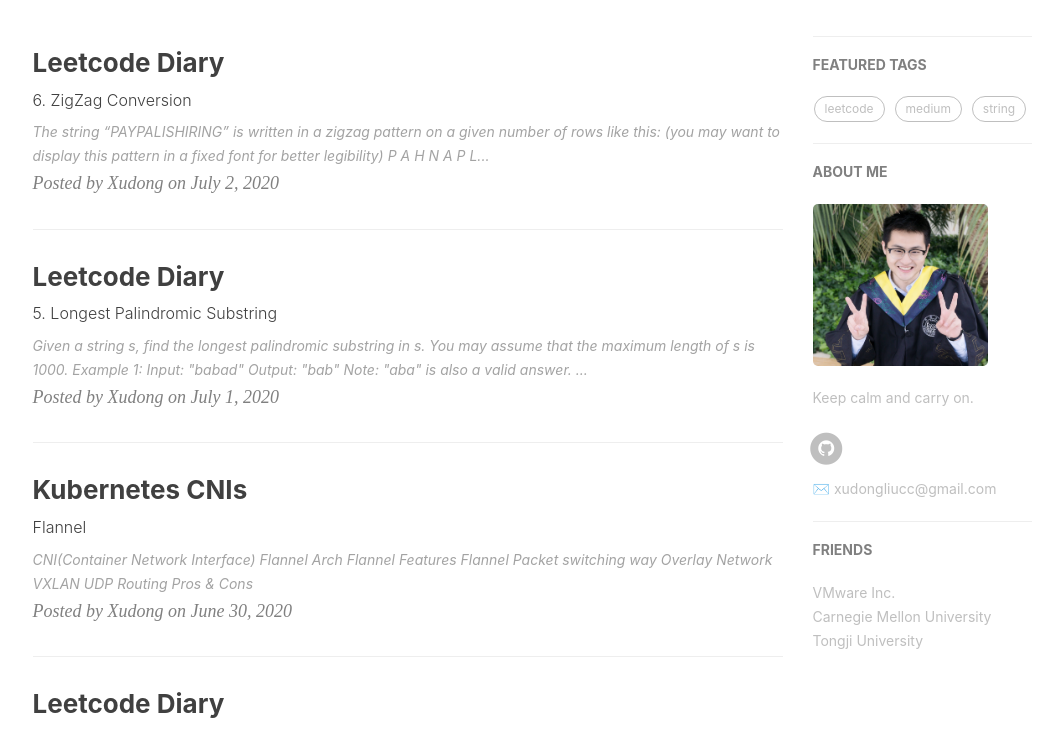
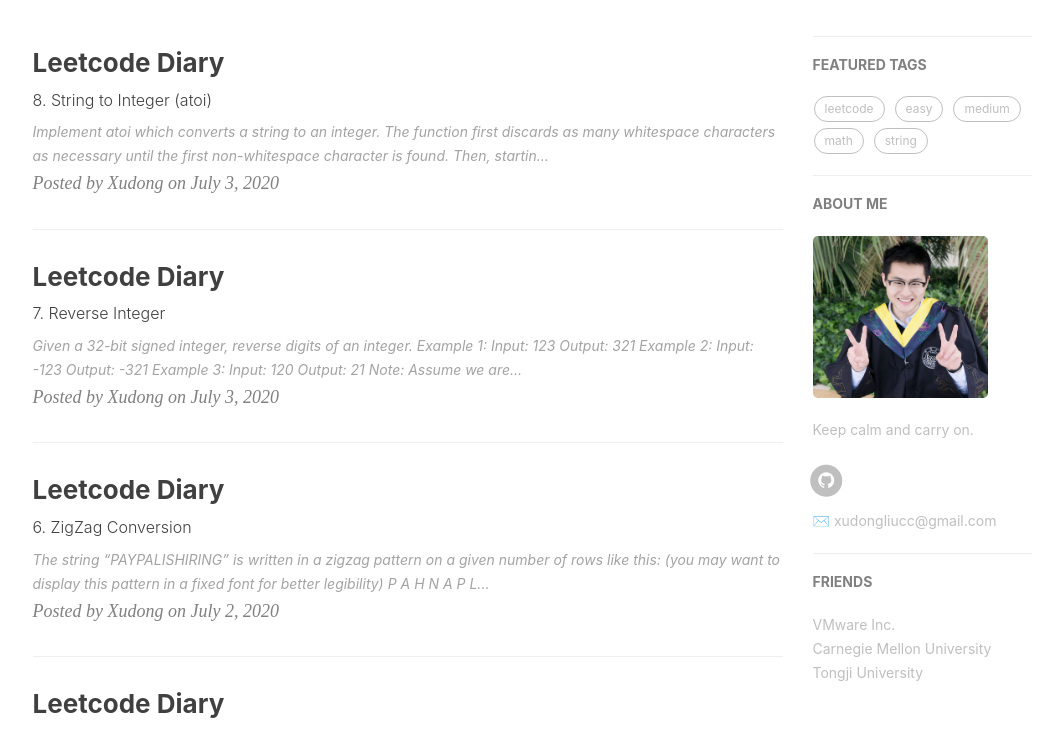
Before and after one commit to XudongLiuHarold/xudongliuharold.github.io, a Jekyll site: the page built from index.html, in a window 1280 px wide and 900 px high, scrolled down 252 px, cut to the strip 170-900 px from the top of the window. Shown: the whole strip, without its empty margins (135-1198 px from the left). Built offline with Jekyll 4.4.1, drawn with Linux system fonts in a browser that asks for light colours; nearby versions of some CDN libraries; the list of posts is cut into pages by our own code; comment, search, counter and statistics services are not loaded.

Commit message:
add lc 7

````diff
--- /dev/null
+++ b/_posts/2020-07-03-Leetcode Diary-lc7.md
@@ -0,0 +1,63 @@
+---
+layout: post
+title: Leetcode Diary
+subtitle: 7. Reverse Integer
+date: 2020-07-03
+author: Xudong
+header-img: img/background.jpg
+tags:
+    - leetcode
+    - easy
+    - math
+---
+
+>Given a 32-bit signed integer, reverse digits of an integer.
+
+**Example 1:**
+```
+Input: 123
+Output: 321
+```
+
+**Example 2:**
+```
+Input: -123
+Output: -321
+```
+
+**Example 3:**
+```
+Input: 120
+Output: 21
+```
+
+>Note:
+Assume we are dealing with an environment which could only store integers within the 32-bit signed integer range: [−231,  231 − 1]. For the purpose of this problem, assume that your function returns 0 when the reversed integer overflows.
+
+
+#### Solution
+
+- 类似`bit manipulate`中的`左移`和`右移`来解决问题
+- 左移:
+$$x  = x / 10 $$
+- 右移:
+$$y = y * 10 + mod $$
+- 注意防范overflow，先使用`long`型，最后再转换成`int`型
+
+#### Code(JAVA)
+
+```java
+public int reverse(int x) {
+    long res = 0l;
+    while(x!=0){
+        res = res*10 + x%10;
+        if(res < Integer.MIN_VALUE || res> Integer.MAX_VALUE)
+            return 0;
+        x = x / 10;
+    }
+    return (int)res;
+}
+```
+
+
+<script type="text/javascript" src="https://xudongliuharold.github.io/js/latex-math.js?config=default"></script>
--- /dev/null
+++ b/_posts/2020-07-04-Leetcode Diary-lc8.md
@@ -0,0 +1,82 @@
+---
+layout: post
+title: Leetcode Diary
+subtitle: 8. String to Integer (atoi)
+date: 2020-07-03
+author: Xudong
+header-img: img/background.jpg
+tags:
+    - leetcode
+    - medium
+    - math
+    - string
+---
+
+>Implement atoi which converts a `string` to an `integer`.
+
+>The function first discards as many whitespace characters as necessary until the first non-whitespace character is found. Then, starting from this character, takes an optional initial plus or minus sign followed by as many numerical digits as possible, and interprets them as a numerical value.
+>
+>The string can contain additional characters after those that form the integral number, which are ignored and have no effect on the behavior of this function.
+>
+>If the first sequence of non-whitespace characters in str is not a valid >integral number, or if no such sequence exists because either str is empty or it contains only whitespace characters, no conversion is performed.
+>
+>If no valid conversion could be performed, a zero value is returned.
+>
+Note:
+
+>Only the space character `' '` is considered as whitespace character.
+Assume we are dealing with an environment which could only store integers within the 32-bit signed integer range: \\([−2^31,  2^31 − 1]\\). If the numerical value is out of the range of representable values, INT_MAX \\((2^31 − 1)\\) or INT_MIN \\((−2^31)\\) is returned.
+
+**Example 1:**
+```
+Input: "42"
+Output: 42
+```
+
+**Example 2:**
+```
+Input: "   -42"
+Output: -42
+Explanation: The first non-whitespace character is '-', which is the minus sign.
+             Then take as many numerical digits as possible, which gets 42.
+```
+
+**Example 3:**
+
+```
+Input: "4193 with words"
+Output: 4193
+Explanation: Conversion stops at digit '3' as the next character is not a numerical digit.
+```
+
+**Example 4:**
+
+```
+Input: "words and 987"
+Output: 0
+Explanation: The first non-whitespace character is 'w', which is not a numerical
+             digit or a +/- sign. Therefore no valid conversion could be performed.
+```
+
+**Example 5**:
+
+```
+Input: "-91283472332"
+Output: -2147483648
+Explanation: The number "-91283472332" is out of the range of a 32-bit signed integer.
+             Thefore INT_MIN (−231) is returned.
+
+```
+
+#### Solution
+
+-
+
+#### Code(JAVA)
+
+```java
+
+```
+
+
+<script type="text/javascript" src="https://xudongliuharold.github.io/js/latex-math.js?config=default"></script>
````
Also changed, not shown: _posts/2020-07-02-Leetcode Diary-lc6.md (+8 -0 lines), about.html (+6 -14 lines).
